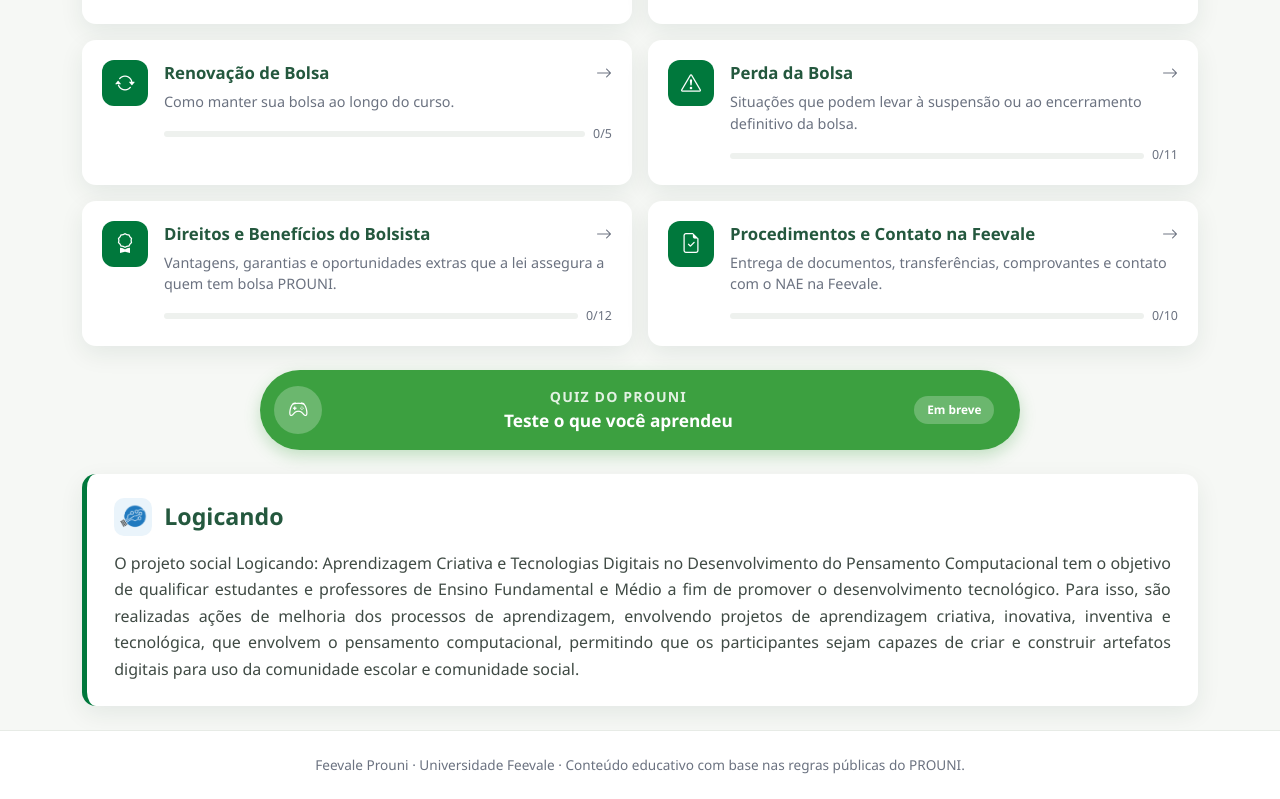
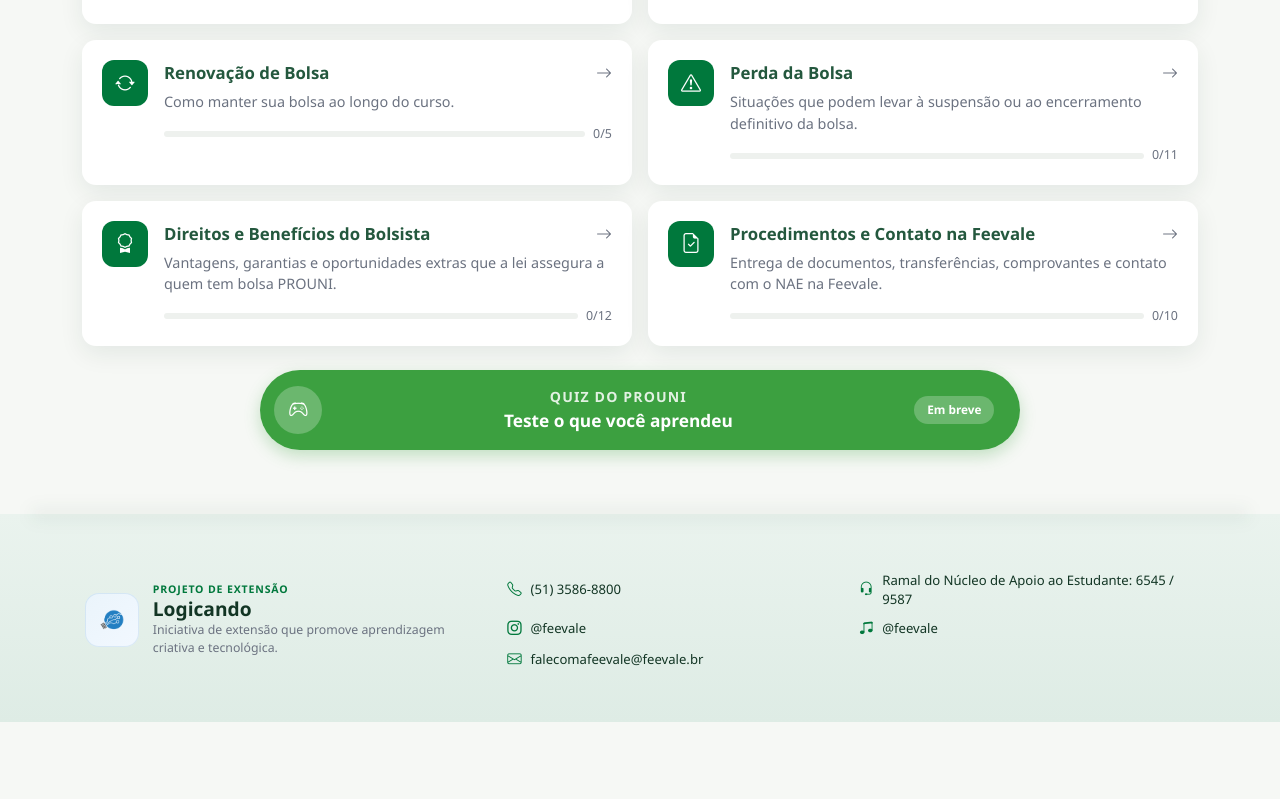
Before and after one commit to JuliaHZucco/logicando-prouni, a React (Vite) app: page / in a window 1280 px wide. Shown: the part 651-1450 px from the top of the page. After the commit the page ends 1373 px from the top, so only its background shows below. Built offline with nearby package versions, Linux system fonts and the light colour scheme.

Commit message:
Ajusta rodape com identidade visual institucional e contatos da Feevale

```diff
--- a/src/index.css
+++ b/src/index.css
@@ -457,14 +457,144 @@ a {
 }
 
 .app-rodape {
-  background: #ffffff;
-  border-top: 1px solid #e7ebe6;
+  position: relative;
+  background: linear-gradient(180deg, #eaf3ee 0%, #deece5 100%);
+  margin-top: 2.5rem;
+  padding-top: 1.2rem;
+  padding-bottom: 1rem;
+}
+
+.app-rodape::before {
+  content: "";
+  position: absolute;
+  left: 50%;
+  top: 0;
+  transform: translate(-50%, -50%);
+  width: min(1220px, calc(100% - 2rem));
+  height: 12px;
+  background: rgba(18, 53, 36, 0.06);
+  border-radius: 999px;
+  filter: blur(8px);
+}
+
+.rodape-barra {
+  position: relative;
+  display: grid;
+  grid-template-columns: minmax(0, 1.1fr) minmax(0, 1.9fr);
+  gap: 1.1rem 1.5rem;
+  align-items: center;
+  background: transparent;
+  padding: 0.9rem 0.2rem 0.8rem;
+}
+
+.rodape-logicando {
+  display: flex;
+  align-items: center;
+  gap: 0.85rem;
+  min-width: 0;
+}
+
+.rodape-logicando-icone-wrap {
+  width: 54px;
+  height: 54px;
+  border-radius: 14px;
+  background: linear-gradient(135deg, var(--logicando-azul-claro), #f2f8ff);
+  display: grid;
+  place-items: center;
+  flex-shrink: 0;
+  box-shadow: inset 0 0 0 1px rgba(40, 127, 190, 0.12);
+}
+
+.rodape-logicando-icone {
+  width: 30px;
+  height: 30px;
+  object-fit: contain;
+}
+
+.rodape-logicando-texto {
+  min-width: 0;
+  display: flex;
+  flex-direction: column;
+  justify-content: center;
+  gap: 0.12rem;
+}
+
+.rodape-logicando-label {
+  display: inline-block;
+  font-size: 0.66rem;
+  font-weight: 700;
+  letter-spacing: 0.08em;
+  text-transform: uppercase;
+  color: var(--feevale-verde);
+  line-height: 1.2;
+}
+
+.rodape-logicando-link {
+  display: inline-block;
+  font-size: 1.2rem;
+  line-height: 1.1;
+  font-weight: 800;
+  color: var(--feevale-verde-escuro);
+  text-decoration: none;
+}
+
+.rodape-logicando-link:hover {
+  color: var(--feevale-verde);
+}
+
+.rodape-logicando-texto p {
+  color: var(--feevale-cinza);
+  font-size: 0.77rem;
+  line-height: 1.45;
+  margin: 0;
+}
+
+.rodape-contatos {
+  display: grid;
+  grid-template-columns: repeat(2, minmax(0, 1fr));
+  gap: 0.65rem 1rem;
+}
+
+.rodape-contato-item {
+  display: flex;
+  align-items: center;
+  gap: 0.55rem;
+  color: var(--feevale-verde-escuro);
+  font-size: 0.82rem;
+  line-height: 1.4;
+  min-width: 0;
+}
+
+.rodape-contato-item i {
+  color: var(--feevale-verde);
+  font-size: 0.9rem;
+  flex-shrink: 0;
+}
+
+.rodape-contato-item a,
+.rodape-contato-item span {
+  color: inherit;
+  text-decoration: none;
+}
+
+.rodape-contato-item a:hover {
+  color: var(--feevale-verde);
 }
 
 .rodape-texto {
   color: var(--feevale-cinza);
   font-size: 0.85rem;
   text-align: center;
+}
+
+@media (max-width: 767.98px) {
+  .rodape-barra {
+    grid-template-columns: 1fr;
+  }
+
+  .rodape-contatos {
+    grid-template-columns: 1fr;
+  }
 }
 
 @media (max-width: 576px) {
--- a/src/layout/Rodape.tsx
+++ b/src/layout/Rodape.tsx
@@ -1,11 +1,60 @@
 export default function Rodape() {
   return (
     <footer className="app-rodape">
-      <div className="container text-center py-4">
-        <p className="mb-0 rodape-texto">
-          Feevale Prouni · Universidade Feevale · Conteúdo
-          educativo com base nas regras públicas do PROUNI.
-        </p>
+      <div className="container py-4">
+        <div className="rodape-barra">
+          <div className="rodape-logicando">
+            <div className="rodape-logicando-icone-wrap">
+              <img
+                src="/logo-logicando.png"
+                alt="Logo do projeto Logicando"
+                className="rodape-logicando-icone"
+              />
+            </div>
+
+            <div className="rodape-logicando-texto">
+              <span className="rodape-logicando-label">Projeto de extensão</span>
+              <a
+                href="https://projetos.feevale.br/logicando/"
+                target="_blank"
+                rel="noreferrer"
+                className="rodape-logicando-link"
+              >
+                Logicando
+              </a>
+              <p className="mb-0">
+                Iniciativa de extensão que promove aprendizagem criativa e tecnológica.
+              </p>
+            </div>
+          </div>
+
+          <div className="rodape-contatos">
+            <div className="rodape-contato-item">
+              <i className="bi bi-telephone" aria-hidden="true" />
+              <span>(51) 3586-8800</span>
+            </div>
+            <div className="rodape-contato-item">
+              <i className="bi bi-headset" aria-hidden="true" />
+              <span>Ramal do Núcleo de Apoio ao Estudante: 6545 / 9587</span>
+            </div>
+            <div className="rodape-contato-item">
+              <i className="bi bi-instagram" aria-hidden="true" />
+              <a href="https://www.instagram.com/feevale/" target="_blank" rel="noreferrer">
+                @feevale
+              </a>
+            </div>
+            <div className="rodape-contato-item">
+              <i className="bi bi-music-note-beamed" aria-hidden="true" />
+              <a href="https://www.tiktok.com/@feevale" target="_blank" rel="noreferrer">
+                @feevale
+              </a>
+            </div>
+            <div className="rodape-contato-item">
+              <i className="bi bi-envelope" aria-hidden="true" />
+              <a href="mailto:falecomafeevale@feevale.br">falecomafeevale@feevale.br</a>
+            </div>
+          </div>
+        </div>
       </div>
     </footer>
   );
--- a/src/paginas/Inicio.tsx
+++ b/src/paginas/Inicio.tsx
@@ -2,7 +2,6 @@ import { categorias } from "../funcionalidades/duvidas/dados/conteudo";
 import { useVisualizacoes } from "../funcionalidades/duvidas/hooks/useVisualizacoes";
 import ChamadaQuiz from "../funcionalidades/duvidas/ChamadaQuiz";
 import CardCategoria from "../componentes/CardCategoria";
-import CardInformativo from "../componentes/CardInformativo";
 
 export default function Inicio() {
   const { totalDuvidasVistas, totalGeralDuvidas, contarDuvidasVistasNaCategoria } =
@@ -66,12 +65,6 @@ export default function Inicio() {
         <ChamadaQuiz />
       </div>
 
-      <div className="mt-4">
-        <CardInformativo
-          cardTitulo="Logicando"
-          cardTexto="O projeto social Logicando: Aprendizagem Criativa e Tecnologias Digitais no Desenvolvimento do Pensamento Computacional tem o objetivo de qualificar estudantes e professores de Ensino Fundamental e Médio a fim de promover o desenvolvimento tecnológico. Para isso, são realizadas ações de melhoria dos processos de aprendizagem, envolvendo projetos de aprendizagem criativa, inovativa, inventiva e tecnológica, que envolvem o pensamento computacional, permitindo que os participantes sejam capazes de criar e construir artefatos digitais para uso da comunidade escolar e comunidade social."
-        />
-      </div>
     </div>
   );
 }
```
